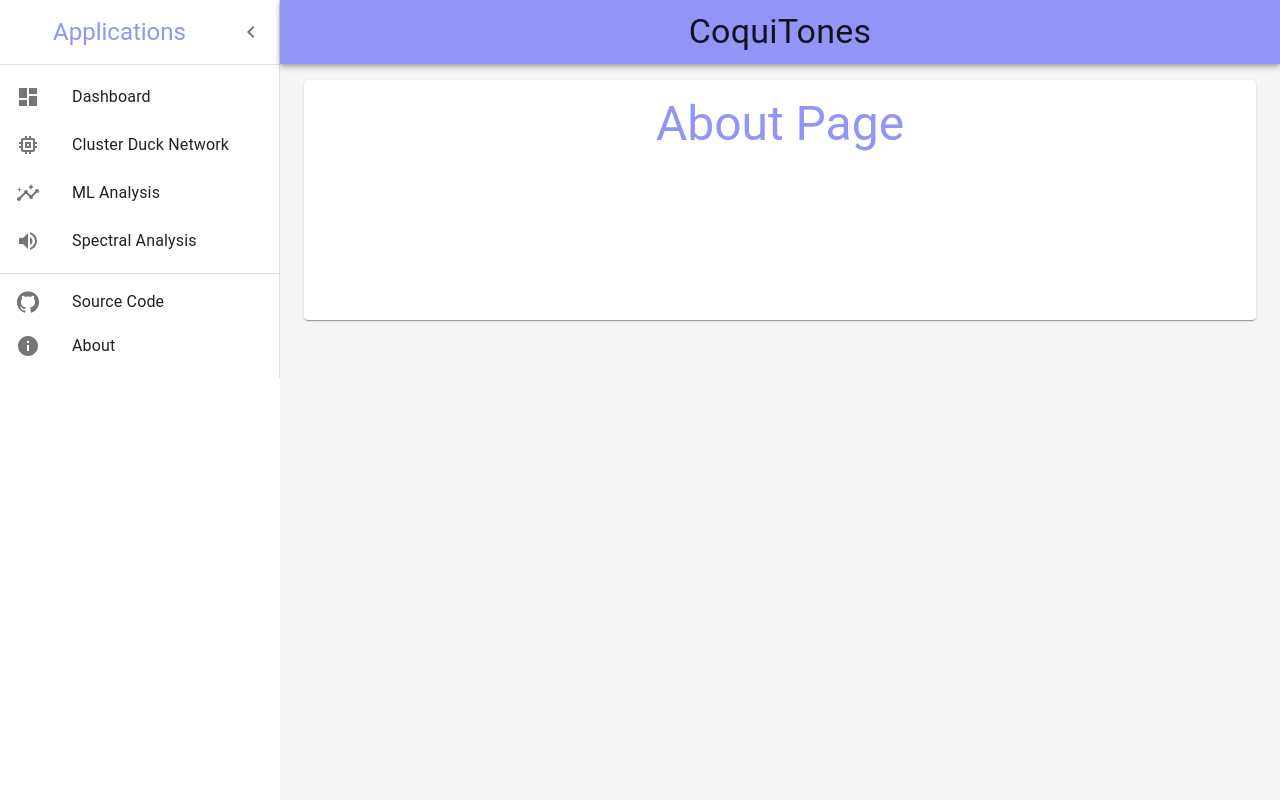
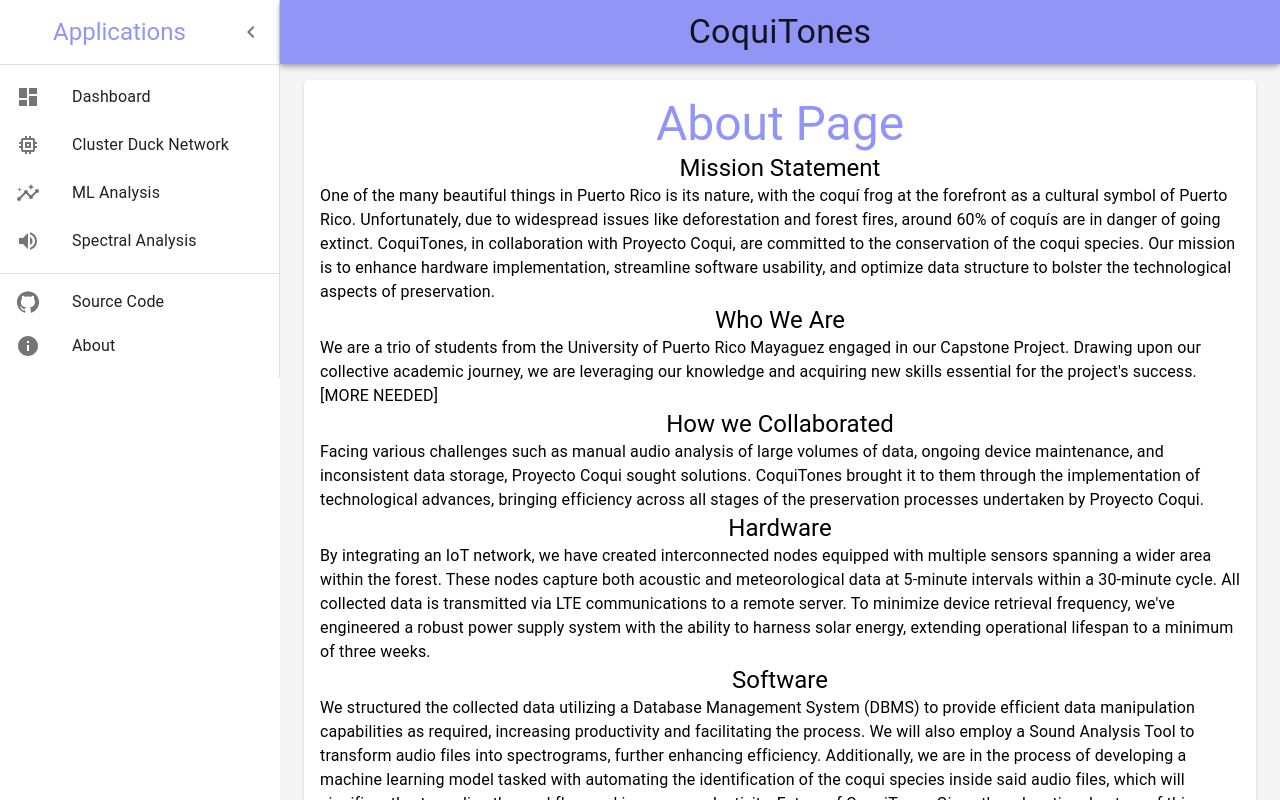
Before and after one commit to AlonsoUriarte14/CoquiTones, a React (Create React App) app in the folder Frontend/: page /About in a window 1280 px wide. Built offline with nearby package versions, Linux system fonts and the light colour scheme.

Commit message:
formating changes

```diff
--- a/Frontend/src/components/dashboard/Deposits.js
+++ b/Frontend/src/components/dashboard/Deposits.js
@@ -7,7 +7,7 @@ function preventDefault(event) {
 	event.preventDefault();
 }
 
-export default function Deposits() {
+export default function Heartbeats() {
 
 	const getDate = () => {
 		const today = new Date();
@@ -23,7 +23,7 @@ export default function Deposits() {
 			<Typography component="p" variant="h4">
 				From Node 1
 			</Typography>
-			<Typography component="p" variant = "h6" color="text.s]" sx={{ flex: 1, my: 3}}>
+			<Typography component="p" variant="h6" color="text.s]" sx={{ flex: 1, my: 3 }}>
 				From {date}
 			</Typography>
 			<div>
--- a/Frontend/src/components/dashboard/Orders.js
+++ b/Frontend/src/components/dashboard/Orders.js
@@ -59,7 +59,7 @@ function preventDefault(event) {
     event.preventDefault();
 }
 
-export default function Orders() {
+export default function RecentEntries() {
     return (
         <React.Fragment>
             <Title>Recent Database Entries </Title>
--- a/Frontend/src/components/shared/FileUpload.jsx
+++ b/Frontend/src/components/shared/FileUpload.jsx
@@ -3,7 +3,7 @@ import { styled } from '@mui/material/styles';
 import Button from '@mui/material/Button';
 import CloudUploadIcon from '@mui/icons-material/CloudUpload';
 
-export default function FileUpload({ setData }) {
+export default function FileUpload({ setAudioFile }) {
 
     const [currentFile, setCurrentFile] = useState(null)
     useEffect(() => {
@@ -12,7 +12,7 @@ export default function FileUpload({ setData }) {
 
     const handleUpload = () => {
         console.log("current file: ", currentFile)
-        setData(currentFile);
+        setAudioFile(currentFile);
 
     }
     const VisuallyHiddenInput = styled('input')({
--- a/Frontend/src/pages/About.jsx
+++ b/Frontend/src/pages/About.jsx
@@ -38,12 +38,76 @@ const About = () => {
                                     p: 2,
                                     display: 'flex',
                                     flexDirection: 'column',
-                                    height: 240,
+                                    height: "auto",
                                 }}
                             >
                                 <Typography variant="h3" color="primary" align="center">
                                     About Page
                                 </Typography>
+
+                                <Typography variant="h5" color="black" align="center">
+                                    Mission Statement
+                                </Typography >
+                                <Typography variant="p" color="black" align="left">
+
+                                    One of the many beautiful things in Puerto Rico is its nature,
+                                    with the coquí frog at the forefront as a cultural symbol of Puerto Rico.
+                                    Unfortunately, due to widespread issues like deforestation
+                                    and forest fires, around 60% of coquís are in danger of going extinct.
+                                    CoquiTones, in collaboration with Proyecto Coqui, are
+                                    committed to the conservation of the coqui species.
+                                    Our mission is to enhance hardware implementation,
+                                    streamline software usability, and optimize data
+                                    structure to bolster the technological aspects of preservation.
+                                </Typography>
+
+                                <Typography variant='h5' color="black" align="center">
+
+                                    Who We Are
+                                </Typography>
+
+                                <Typography variant='p' color="black">
+
+                                    We are a trio of students from the University of Puerto Rico Mayaguez engaged in our Capstone Project.
+                                    Drawing upon our collective academic journey, we are leveraging our knowledge and acquiring new skills essential for the project's success.
+                                    [MORE NEEDED]
+                                </Typography>
+
+                                <Typography variant="h5" color="black" align="center">
+
+                                    How we Collaborated
+                                </Typography>
+
+                                <Typography variant="p" color="black">
+
+                                    Facing various challenges such as manual audio analysis of large volumes of data, ongoing device maintenance, and inconsistent data storage, Proyecto Coqui sought solutions. CoquiTones brought it to them through the implementation of technological advances, bringing efficiency across all stages of the preservation processes undertaken by Proyecto Coqui.
+                                </Typography>
+
+                                <Typography variant="h5" color="black" align="center">
+
+
+                                    Hardware
+                                </Typography>
+                                <Typography variant="p" color="black" >
+
+
+                                    By integrating an IoT network, we have created interconnected nodes equipped with multiple sensors spanning a wider area within the forest. These nodes capture both acoustic and meteorological data at 5-minute intervals within a 30-minute cycle. All collected data is transmitted via LTE communications to a remote server. To minimize device retrieval frequency, we've engineered a robust power supply system with the ability to harness solar energy, extending operational lifespan to a minimum of three weeks.
+                                </Typography>
+
+
+                                <Typography variant="h5" color="black" align="center">
+
+
+                                    Software
+                                </Typography>
+                                <Typography variant="p" color="black">
+
+
+                                    We structured the collected data utilizing a Database Management System (DBMS) to provide efficient data manipulation capabilities as required, increasing productivity and facilitating the process. We will also employ a Sound Analysis Tool to transform audio files into spectrograms, further enhancing efficiency. Additionally, we are in the process of developing a machine learning model tasked with automating the identification of the coqui species inside said audio files, which will significantly streamline the workflow and improve productivity.
+                                    Future of CoquiTones
+                                    Given the educational nature of this endeavor and its non-commercial focus, we have decided to make our project Open-Source. This decision enables anyone to create their own adaptations based on their requirements.[MORE NEEDED]
+                                </Typography>
+
 
                             </Paper >
                         </Grid>
--- a/Frontend/src/pages/Classifier.jsx
+++ b/Frontend/src/pages/Classifier.jsx
@@ -1,4 +1,4 @@
-import React from "react";
+import React, { useState } from "react";
 import { ThemeProvider } from '@mui/material/styles';
 import CssBaseline from '@mui/material/CssBaseline';
 import Box from '@mui/material/Box';
@@ -14,6 +14,7 @@ import theme from "../components/shared/Theme"
 import FileUpload from "../components/shared/FileUpload";
 const Classifier = () => {
 
+    const [audioFile, setAudioFile] = useState(null)
     return (
         <ThemeProvider theme={theme}>
             <Box sx={{ display: 'flex' }} >
@@ -45,6 +46,7 @@ const Classifier = () => {
                                     Machine Learning Analysis
                                 </Typography>
 
+                                <FileUpload setAudioFile={setAudioFile} />
                             </Paper >
                         </Grid>
                     </Container >
--- a/Frontend/src/pages/Dashboard.jsx
+++ b/Frontend/src/pages/Dashboard.jsx
@@ -11,8 +11,8 @@ import Paper from '@mui/material/Paper';
 import Link from '@mui/material/Link';
 
 import Chart from '../components/dashboard/Chart';
-import Deposits from '../components/dashboard/Deposits';
-import Orders from '../components/dashboard/Orders';
+import Heartbeats from '../components/dashboard/Deposits';
+import RecentEntries from '../components/dashboard/Orders';
 
 
 import BarAndNav from '../components/shared/BarAndNav';
@@ -85,13 +85,13 @@ export default function Dashboard() {
 										height: 240,
 									}}
 								>
-									<Deposits />
+									<Heartbeats />
 								</Paper>
 							</Grid>
 							{/* Recent Orders */}
 							<Grid item xs={12}>
 								<Paper sx={{ p: 2, display: 'flex', flexDirection: 'column' }}>
-									<Orders />
+									<RecentEntries />
 								</Paper>
 							</Grid>
 						</Grid>
--- a/Frontend/src/pages/SpectralAnalysis.jsx
+++ b/Frontend/src/pages/SpectralAnalysis.jsx
@@ -17,6 +17,24 @@ const SpectralAnalysis = () => {
     const [rawAudioFile, setRawAudio] = useState(null)
     const [data, setData] = useState(null)
 
+    const genX = () => {
+        let x = []
+
+        for (let i = 1; i < 31; i++) {
+            x.push(i);
+        }
+
+        return x
+    }
+    const genY = () => {
+        let y = []
+
+        for (let i = 1; i < 31; i++) {
+            y.push(i);
+        }
+
+        return y
+    }
     useEffect(() => {
         console.log("file: ", rawAudioFile)
         readCSVToMatrix(rawAudioFile)
@@ -78,7 +96,8 @@ const SpectralAnalysis = () => {
                                     Spectral Analysis
                                 </Typography>
 
-                                <FileUpload setData={setRawAudio} />
+
+                                <FileUpload setAudioFile={setRawAudio} />
 
 
                             </Paper >
@@ -94,20 +113,25 @@ const SpectralAnalysis = () => {
                                 {data && <Plot
                                     data={[
                                         {
+                                            x: genX(),
+                                            y: genY(),
                                             z: data,
                                             type: 'heatmap',
-                                            colorscale: 'inferno'
+                                            colorscale: 'inferno',
+
                                         }
                                     ]}
 
                                     layout={{
                                         height: 375,
                                         width: 1100,
-                                        title: "Static Spectrogram Plot"
+                                        title: "Static Spectrogram Plot",
+
                                     }}
                                 >
 
                                 </Plot>}
+
                             </Paper>
                         </Grid>
                     </Container >
```
